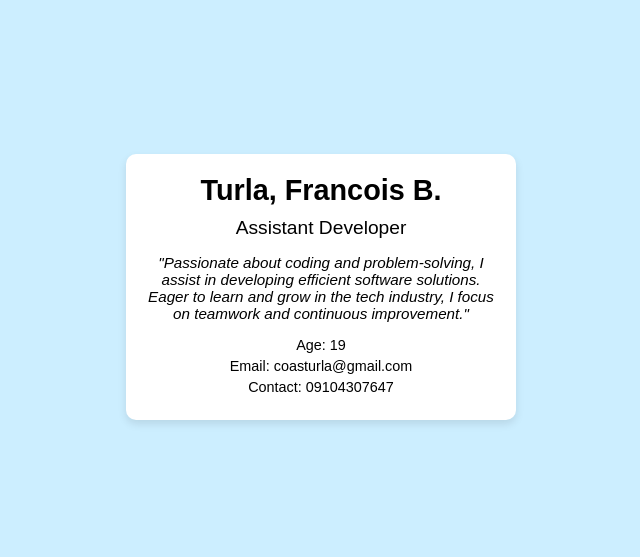
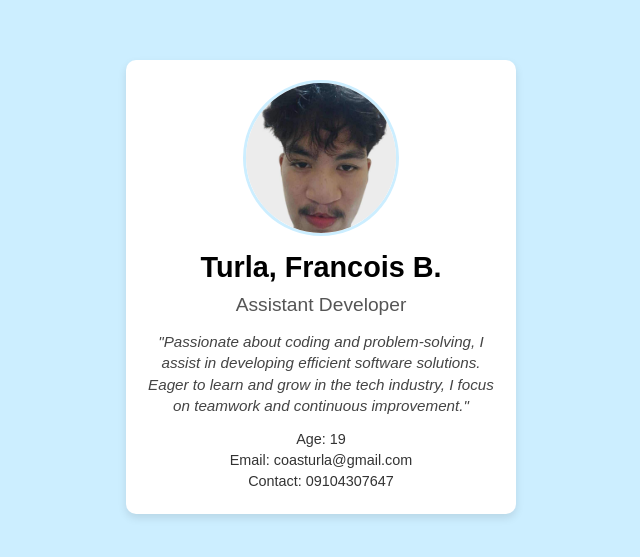
Before and after one commit to GreeDzxc0421/WEB101-BSIT2209-TURLA, a plain HTML site: page index.html in a window 1280 px wide. Shown: the part 113-670 px from the top of the page, without its empty margins (319-959 px from the left). Drawn offline with Linux system fonts and the light colour scheme.

Commit message:
Update index.html

```diff
--- a/index.html
+++ b/index.html
@@ -6,7 +6,7 @@
     <title>Profile Card</title>
     <style>
         body {
-            background-color: #cceeff; /* Light blue background */
+            background-color: #cceeff;
             display: flex;
             justify-content: center;
             align-items: center;
@@ -23,6 +23,15 @@
             width: 90%;
             text-align: center;
         }
+        .profile-img {
+            width: 150px;
+            height: 150px;
+            border-radius: 50%;
+            object-fit: cover;
+            margin: 0 auto 15px;
+            display: block;
+            border: 3px solid #cceeff;
+        }
         .name {
             font-size: 1.8em;
             font-weight: bold;
@@ -31,20 +40,27 @@
         .title {
             font-size: 1.2em;
             margin-bottom: 15px;
+            color: #555;
         }
         .about {
             font-size: 0.95em;
             margin-bottom: 15px;
             font-style: italic;
+            color: #444;
+            line-height: 1.4;
         }
         .info {
             font-size: 0.9em;
             margin: 5px 0;
+            color: #333;
         }
     </style>
 </head>
 <body>
     <div class="card">
+
+        <img src="6d25f8ab-2c10-4cac-84a8-c280d6547964.jpg" alt="Profile Picture" class="profile-img">
+
         <div class="name">Turla, Francois B.</div>
         <div class="title">Assistant Developer</div>
         <div class="about">"Passionate about coding and problem-solving, I assist in developing efficient software solutions. Eager to learn and grow in the tech industry, I focus on teamwork and continuous improvement."</div>
```
